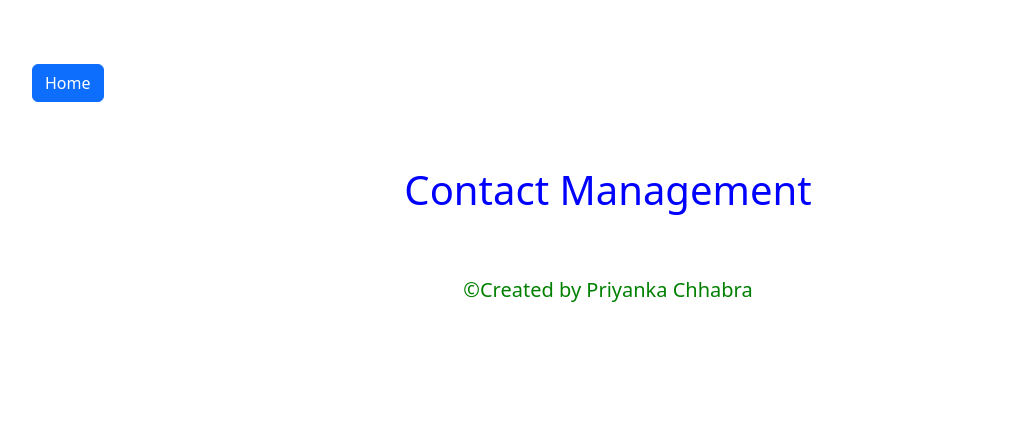
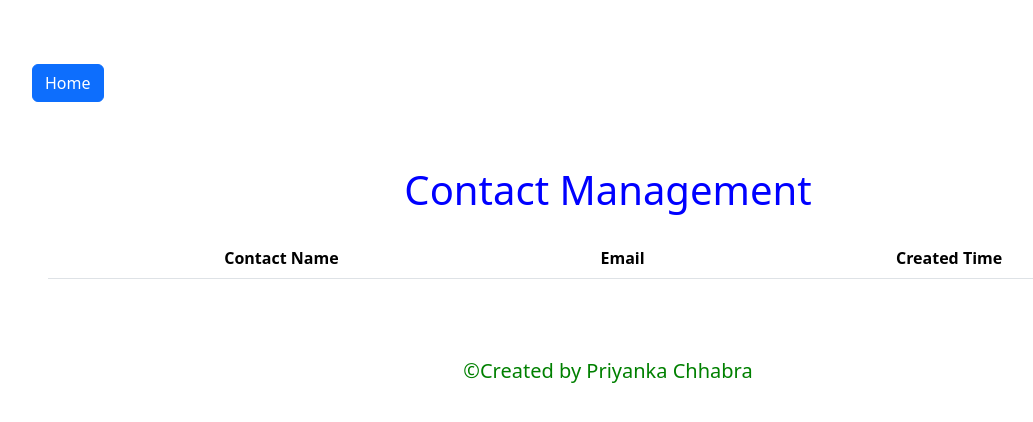
Before and after one commit to priyankachhabra1712/priyanka_chhabra, a Django app: page / in a window 1280 px wide. Shown: the top 422 px of the page, without its empty margins (32-1065 px from the left). Run offline with Django 4.2, Linux system fonts and the light colour scheme; lists and menus that the app fills with data are empty.

Commit message:
added more info

```diff
--- a/app_cma/templates/landing_page.html
+++ b/app_cma/templates/landing_page.html
@@ -5,5 +5,16 @@
 {% block content %}
 <h1 style="text-align: center; color: blue">Contact Management</h1>
 
+<div style="display: flex; justify-content: center;">
+    <table class="table m-3" style="text-align: center;">
+        <thead>
+          <tr>
+            <th scope="col">Contact Name</th>
+            <th scope="col">Email</th>
+            <th scope="col">Created Time</th>
+          </tr>
+        </thead>
 
+      </table>
+</div>
 {% endblock %}
--- a/app_cma/urls.py
+++ b/app_cma/urls.py
@@ -3,4 +3,5 @@ from . import views
 
 urlpatterns = [
     path('', views.landing_page, name='landing_page'),
+
     ]
```
Also changed, not shown: app_cma/migrations/0001_initial.py (added), app_cma/views.py (line endings or trailing spaces), db.sqlite3.
